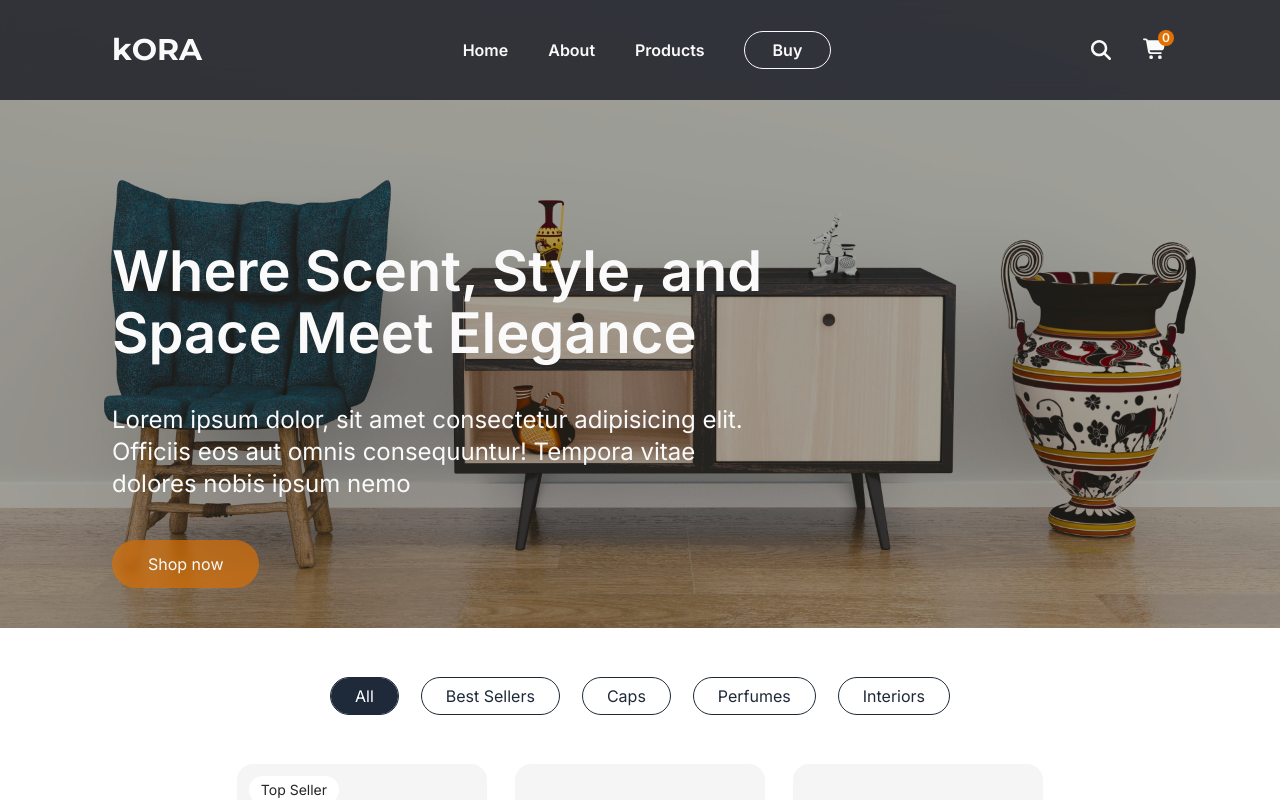
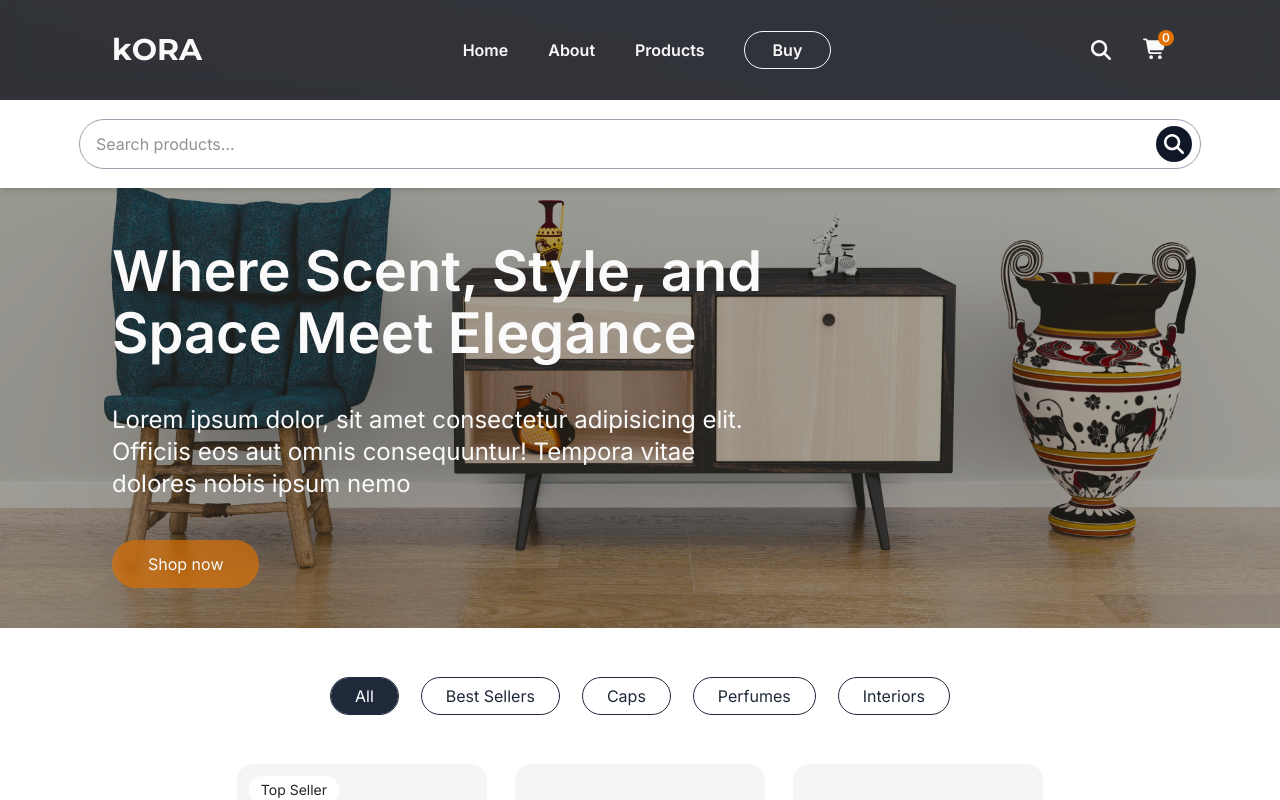
Before and after one commit to vickynina006/kora, a React (Vite) app: page / in a window 1280 px wide. Shown: the top 800 px of the page. Built offline with nearby package versions, Linux system fonts and the light colour scheme.

Commit message:
added search

```diff
--- a/src/components/header.jsx
+++ b/src/components/header.jsx
@@ -7,17 +7,30 @@ import {
 // import { useSelector } from "react-redux";
 import { toggleShowCart } from "../reduxSlice/uiSlice";
 import { useDispatch, useSelector } from "react-redux";
+import { setSearchTerm, runSearch } from "../reduxSlice/productSlice";
+import { useState } from "react";
 // import Cart from "./cart";
 
 export default function Header() {
+  const [openSearch, setOpenSearch] = useState(false);
+
   const totalQty = useSelector((state) => state.cart.totalQty);
+  const dispatch = useDispatch();
 
-  const dispatch = useDispatch();
+  function handleChange(e) {
+    const value = e.target.value;
+    dispatch(setSearchTerm(value));
+    if (value.trim() === "") {
+      dispatch(runSearch());
+    }
+  }
+
   function handleToggleCart() {
     dispatch(toggleShowCart());
   }
   return (
-    <header className="fixed top-0 right-0 left-0 z-20 bg-gray-950/70 px-10 py-8 backdrop-blur-md flex items-center justify-between lg:px-28">
+    <div className="w-full fixed top-0 right-0 left-0 z-30">
+      <header className="  bg-gray-950/70 px-10 py-8 backdrop-blur-md flex items-center justify-between lg:px-28">
         <h1 className="font-family-monte text-3xl font-bold text-neutral-50">
           kORA
         </h1>
@@ -41,6 +54,7 @@ export default function Header() {
         </nav>
         <div className="flex gap-8 items-center font-semibold font-family-inter text-neutral-50  ">
           <FontAwesomeIcon
+            onClick={() => setOpenSearch(!openSearch)}
             className="hidden text-xl cursor-pointer hover:text-gray-300 md:flex"
             icon={faMagnifyingGlass}
           />
@@ -56,5 +70,27 @@ export default function Header() {
           </div>
         </div>
       </header>
+      <div className="w-full px-5 py-3 bg-white shadow-md flex items-center justify-center lg:px-20 md:py-5">
+        <div className="w-full relative">
+          {" "}
+          <input
+            onChange={handleChange}
+            onKeyDown={(e) => e.key === "Enter" && dispatch(runSearch())}
+            type="text"
+            placeholder="Search products..."
+            className="  w-full border-none outline  outline-gray-400 rounded-full px-4 py-1.5 md:py-3"
+          />
+          <button
+            onClick={() => dispatch(runSearch())}
+            className=" absolute right-2 top-1.5 flex items-center justify-center bg-gray-900 text-white rounded-full p-1.5 md:p-2 "
+          >
+            <FontAwesomeIcon
+              className="text-sm cursor-pointer hover:text-gray-300 md:text-xl"
+              icon={faMagnifyingGlass}
+            />
+          </button>
+        </div>
+      </div>
+    </div>
   );
 }
--- a/src/components/productCard.jsx
+++ /dev/null
@@ -1,38 +0,0 @@
-import { FontAwesomeIcon } from "@fortawesome/react-fontawesome";
-import { faCartShopping } from "@fortawesome/free-solid-svg-icons";
-import { useDispatch } from "react-redux";
-import { addToCart } from "../reduxSlice/cartslice";
-import Button from "./button";
-
-export default function ProductCard({ product }) {
-  const dispatch = useDispatch();
-  return (
-    <div className="relative flex flex-col rounded-2xl bg-neutral-100">
-      <div className="w-full pb-3 pt-8 px-2 h-36 md:px-5 md:pt-12 md:pb-5 md:h-60">
-        <img
-          src={product.image}
-          alt={product.name}
-          className="w-full h-full object-contain"
-        />
-      </div>
-      <div className="p-3 flex flex-col mt-auto space-y-2">
-        <h1 className="leading-tight">{product.name}</h1>
-        <div className="flex items-center justify-between">
-          <p>${product.price}</p>
-          <button className="flex justify-end rounded-full  bg-white p-2">
-            <FontAwesomeIcon
-              onClick={() => dispatch(addToCart(product))}
-              className=" text-md text-gray-800 cursor-pointer hover:text-amber-600"
-              icon={faCartShopping}
-            />
-          </button>
-        </div>
-      </div>
-      {product.bestseller && (
-        <div className="absolute top-2 left-2 px-2 py-0.5 rounded-full bg-white md:py-1 md:px-3 md:top-3 md:left-3">
-          <h1 className="text-sm md:text-md">Top Seller</h1>
-        </div>
-      )}
-    </div>
-  );
-}
--- /dev/null
+++ b/src/components/productComponent.jsx
@@ -0,0 +1,70 @@
+import { FontAwesomeIcon } from "@fortawesome/react-fontawesome";
+import { faCartShopping } from "@fortawesome/free-solid-svg-icons";
+import { useDispatch } from "react-redux";
+import { addToCart } from "../reduxSlice/cartslice";
+import Button from "./button";
+import { useSelector } from "react-redux";
+
+export default function ProductDisplay({ limit }) {
+  const product = useSelector((state) => state.product.filteredProducts);
+  const searchTerm = useSelector((state) => state.product.searchTerm);
+  const products = limit ? product.slice(0, limit) : product;
+  return (
+    <>
+      {products.length === 0 && (
+        <div className="flex w-full">
+          <p className="mx-auto text-2xl">
+            <strong className="italic">{searchTerm}</strong> Not found
+          </p>
+        </div>
+      )}
+
+      <div className="grid grid-cols-1 smx:grid-cols-2 gap-y-10 gap-x-3 w-full md:grid-cols-3 lg:gap-x-7 lg:w-[90%] xl:w-[72%]">
+        {products.map((p) => (
+          <ProductCard key={p.id} product={p} />
+        ))}
+      </div>
+    </>
+  );
+}
+
+export function ProductCard({ product }) {
+  const dispatch = useDispatch();
+  return (
+    <div
+      tabIndex={0}
+      className="relative group flex flex-col rounded-2xl bg-neutral-100"
+    >
+      <div className="w-full pb-3 pt-8 px-2 h-36 md:px-5 md:pt-12 md:pb-5 md:h-60">
+        <img
+          src={product.image}
+          alt={product.name}
+          className="w-full h-full object-contain"
+        />
+      </div>
+      <div className="p-3 flex flex-col mt-auto space-y-2">
+        <h1 className="leading-tight">{product.name}</h1>
+        <div className="flex items-center justify-between">
+          <p>${product.price}</p>
+          <button className="flex justify-end rounded-full  bg-white p-2">
+            <FontAwesomeIcon
+              onClick={() => dispatch(addToCart(product))}
+              className=" text-md text-gray-800 cursor-pointer hover:text-amber-600"
+              icon={faCartShopping}
+            />
+          </button>
+        </div>
+      </div>
+      <div className="absolute top-0 left-0 flex items-center rounded-2xl justify-center w-full h-full bg-black/10 opacity-0 group-hover:opacity-100 focus:opacity-100 active:opacity-100 transition-all duration-300">
+        <Button style="translate-y-full text-white text-sm bg-gray-800 px-5 py-1.5 transition-all duration-300 group-hover:translate-y-0 focus:translate-y-0 active:translate-y-0">
+          View Details
+        </Button>
+      </div>
+      {product.bestseller && (
+        <div className="absolute top-2 left-2 px-2 py-0.5 rounded-full bg-white md:py-1 md:px-3 md:top-3 md:left-3">
+          <h1 className="text-sm md:text-md">Top Seller</h1>
+        </div>
+      )}
+    </div>
+  );
+}
--- a/src/components/productSection.jsx
+++ b/src/components/productSection.jsx
@@ -2,12 +2,19 @@ import { Link, NavLink } from "react-router-dom";
 // import image from "../assets/1.jpg";
 
 import Button from "./button";
-import ProductCard from "./productCard";
-import { useSelector } from "react-redux";
+import ProductDisplay from "./productComponent";
+// import { useDispatch } from "react-redux";
+// import { useEffect } from "react";
+// import { runSearch, setCurrentCategory } from "../reduxSlice/productSlice";
+
+// import { useSelector } from "react-redux";
 
 export default function ProductSection() {
-  const product = useSelector((state) => state.product.product);
-  const products = product.slice(0, 6);
+  // const dispatch = useDispatch();
+  // useEffect(() => {
+  //   dispatch(setCurrentCategory("caps"));
+  //   dispatch(runSearch());
+  // }, [dispatch]);
 
   return (
     <section
@@ -21,15 +28,7 @@ export default function ProductSection() {
         <ProductButton title="Perfumes" to="/perfumes" />
         <ProductButton title="Interiors" to="/interiors" />
       </ul>
-      <div className="grid grid-cols-1 smx:grid-cols-2 gap-y-10 gap-x-3 w-full md:grid-cols-3 lg:gap-x-7 lg:w-[90%] xl:w-[72%]">
-        {products.map((p) => (
-          <ProductCard
-            key={p.id}
-            // name={p.name} img={p.image} price={p.price}
-            product={p}
-          />
-        ))}
-      </div>
+      <ProductDisplay limit={6} />
       <Button>See More Collection</Button>
     </section>
   );
--- a/src/reduxSlice/productSlice.js
+++ b/src/reduxSlice/productSlice.js
@@ -1,16 +1,42 @@
 import { createSlice } from "@reduxjs/toolkit";
 import products from "../data/product";
 
-const initialState = { product: products };
+const initialState = {
+  product: products,
+  searchTerm: "",
+  filteredProducts: products,
+  currentCategory: "all",
+};
 const productSlice = createSlice({
   name: "product",
   initialState,
   reducers: {
     setProduct: (state, action) => {
       state.product = action.payload;
+      state.filteredProducts = action.payload;
+    },
+    setSearchTerm: (state, action) => {
+      state.searchTerm = action.payload;
+    },
+    setCurrentCategory: (state, action) => {
+      state.currentCategory = action.payload;
+    },
+    runSearch: (state) => {
+      state.filteredProducts = state.product.filter((p) => {
+        const matchCategory =
+          state.currentCategory === "all"
+            ? true
+            : p.category === state.currentCategory;
+        const matchSearch =
+          state.searchTerm.trim() === ""
+            ? true
+            : p.name.toLowerCase().includes(state.searchTerm.toLowerCase());
+        return matchCategory && matchSearch;
+      });
     },
   },
 });
 
-export const { setProduct } = productSlice.actions;
+export const { setProduct, setSearchTerm, setCurrentCategory, runSearch } =
+  productSlice.actions;
 export default productSlice;
```
Lines whose indentation alone changed are shown as unchanged.
